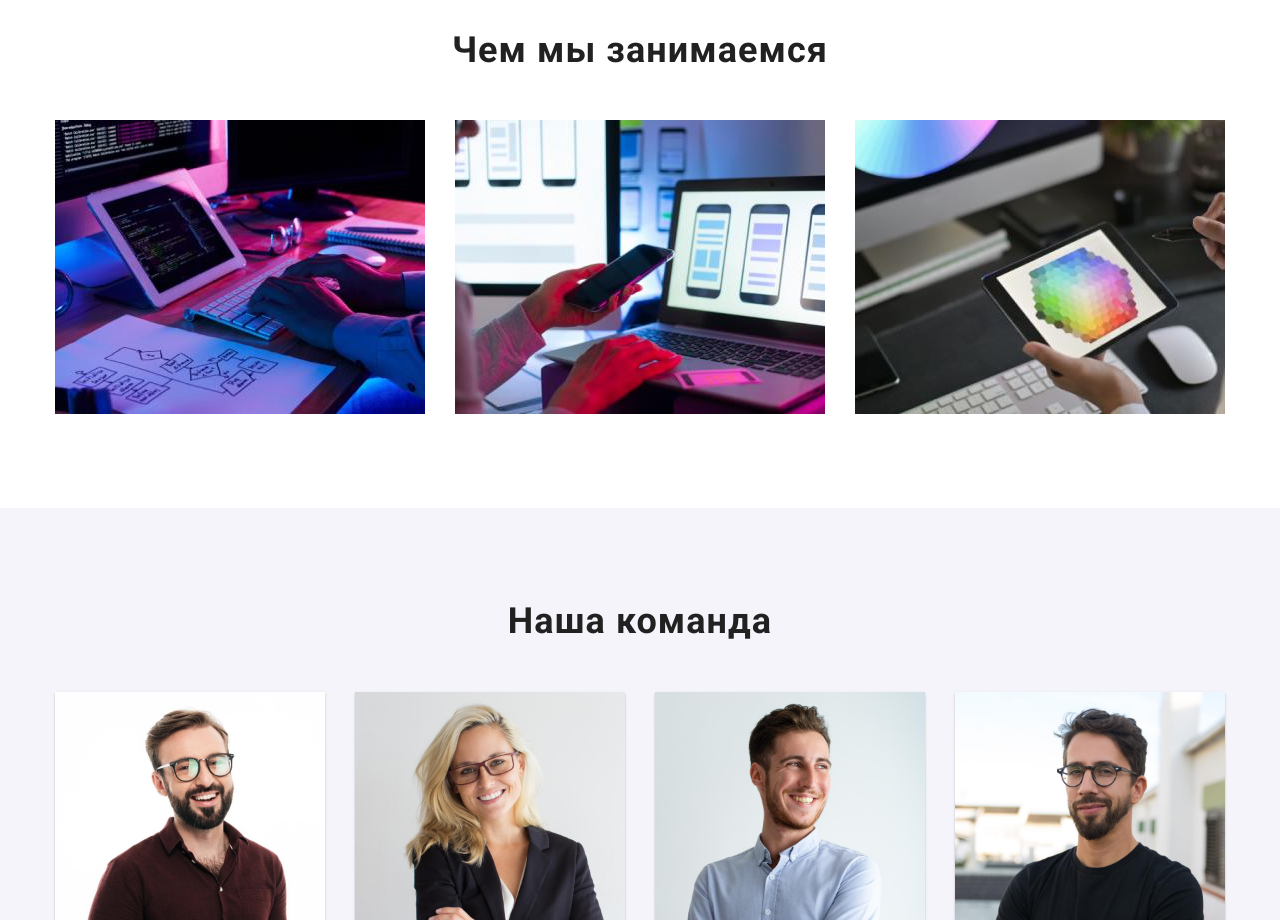
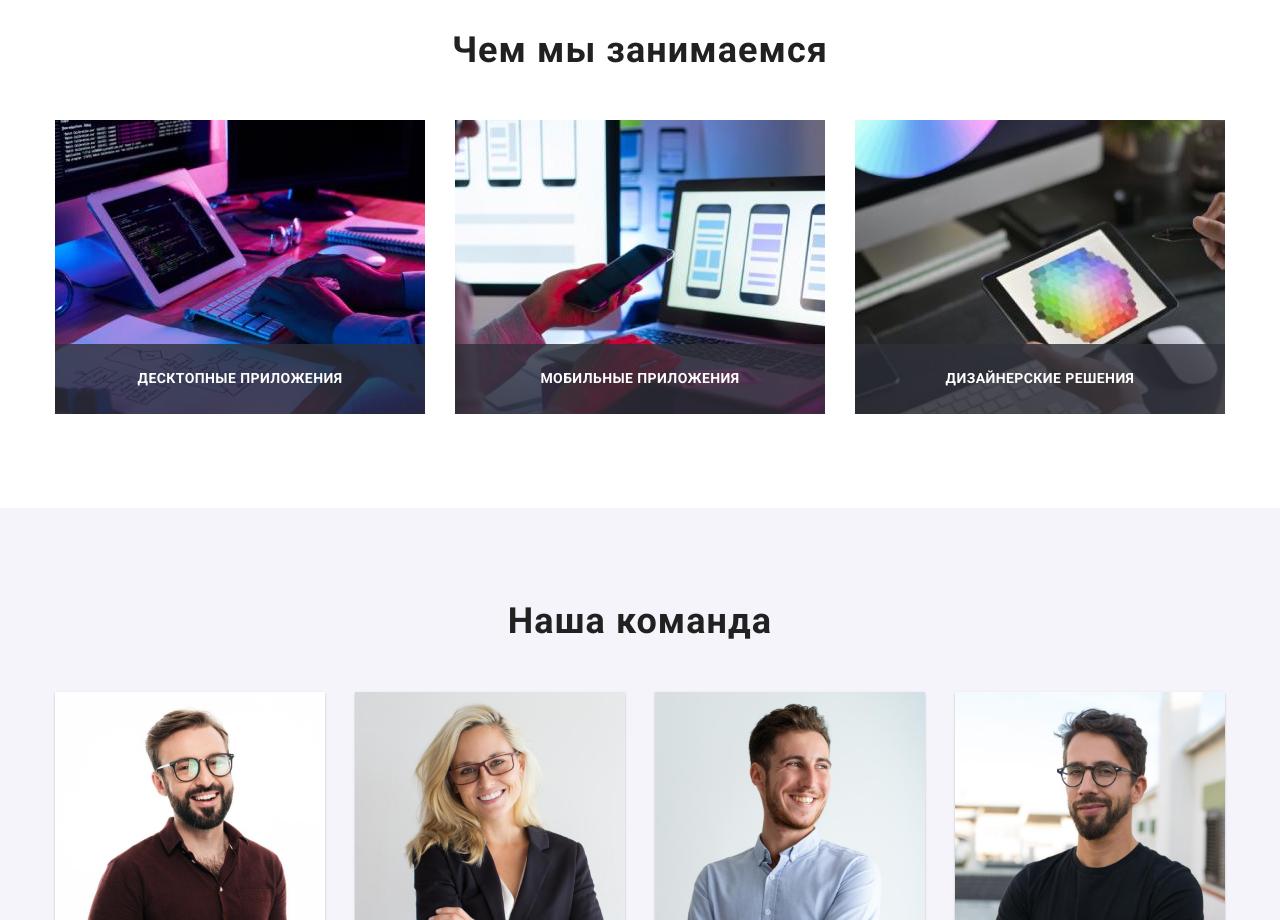
Before and after one commit to AleXKeepeR21/goit-markup-hw-05, a plain HTML site: page index.html in a window 1280 px wide. Shown: the part 1180-2100 px from the top of the page. Drawn offline with nearby package versions, Linux system fonts and the light colour scheme.

Commit message:
додав на сектор "Чем мы занеимаемся" позиціоновані заголовки з фоном

```diff
--- a/css/styles.css
+++ b/css/styles.css
@@ -292,11 +292,31 @@ img {
 	display: flex;
 }
 .doing-list .item {
+	position: relative;
 	width: calc((100% - 2 * 30px) / 3);
 	margin-right: 30px;
 }
 .doing-list .item:nth-child(3n) {
 	margin-right: 0;
+}
+
+.doing-list-item-title {
+	position: absolute;
+	bottom: 0;
+	left: 0;
+	display: flex;
+	justify-content: center;
+	align-items: center;
+	font-weight: 700;
+	font-size: 14px;
+	line-height: 1.14;
+	text-align: center;
+	letter-spacing: 0.03em;
+	text-transform: uppercase;
+	width: 370px;
+	height: 70px;
+	color: var(--white-txt-color);
+	background: rgba(47, 48, 58, 0.8);
 }
 
 /* Наша команда */
--- a/index.html
+++ b/index.html
@@ -119,11 +119,16 @@
 				<div class="container">
 					<h2 class="doing-title">Чем мы занимаемся</h2>
 					<ul class="doing-list list">
-						<li class="item"><img src="./images/box-1.jpg" alt="верстка сайта" width="370" height="294" /></li>
+						<li class="item"><img src="./images/box-1.jpg" alt="верстка сайта" width="370" height="294" />
+						<p class="doing-list-item-title">Десктопные приложения</p>
+						</li>
 						<li class="item">
 							<img src="./images/box-2.jpg" alt="разработка мобильной версии сайта" width="370" height="294" />
+						<p class="doing-list-item-title">Мобильные приложения</p>
 						</li>
-						<li class="item"><img src="./images/box-3.jpg" alt="веб-дизайн сайта" width="370" height="294" /></li>
+						<li class="item"><img src="./images/box-3.jpg" alt="веб-дизайн сайта" width="370" height="294" />
+						<p class="doing-list-item-title">Дизайнерские решения</p>
+						</li>
 					</ul>
 				</div>
 			</section>
```
